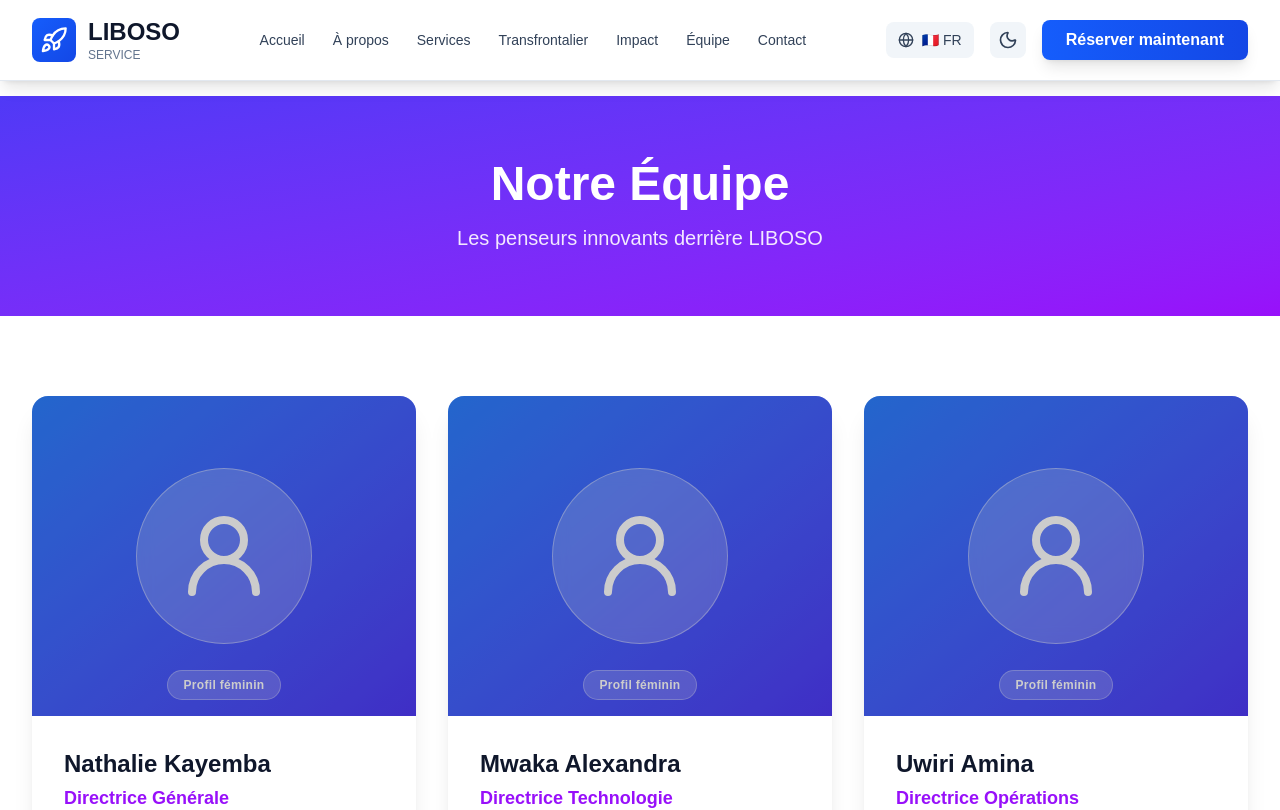
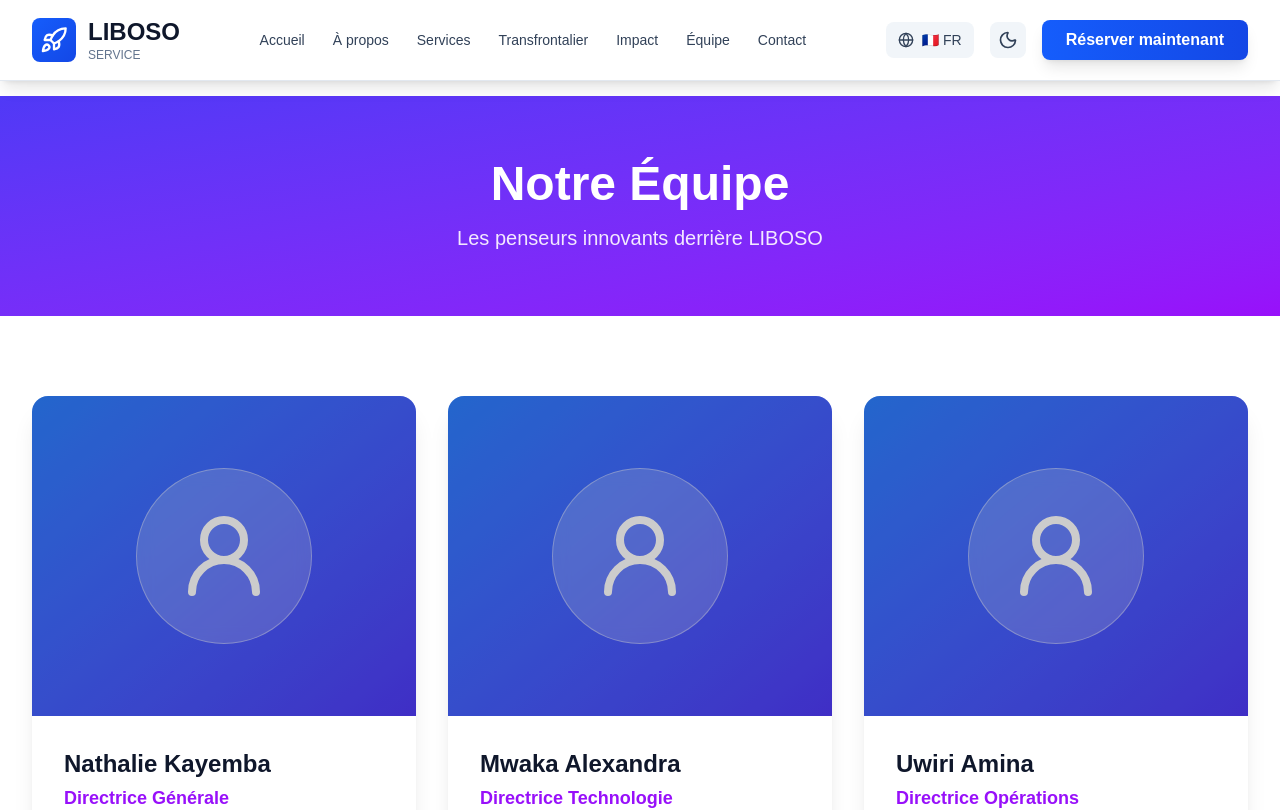
Before and after one commit to emmanuelkubiha/liboso-hackathon, a Next.js app: page /equipe in a window 1280 px wide. Shown: the top 810 px of the page. Built offline with nearby package versions, Linux system fonts and the light colour scheme.

Commit message:
style: remove avatar label on team silhouettes

```diff
--- a/src/app/(root)/equipe/page.tsx
+++ b/src/app/(root)/equipe/page.tsx
@@ -40,9 +40,6 @@ export default function TeamPage() {
                 <div className="relative h-80 bg-gradient-to-br from-blue-500 to-indigo-600 overflow-hidden flex items-center justify-center">
                   <div className="w-44 h-44 rounded-full bg-white/20 border border-white/40 backdrop-blur flex items-center justify-center">
                     <UserRound className="w-24 h-24 text-white" />
-                  </div>
-                  <div className="absolute bottom-4 px-4 py-1.5 rounded-full bg-white/20 border border-white/30 text-white text-xs font-semibold tracking-wide">
-                    Profil féminin
                   </div>
                   <div className="absolute inset-0 bg-black/20" />
                 </div>
```
